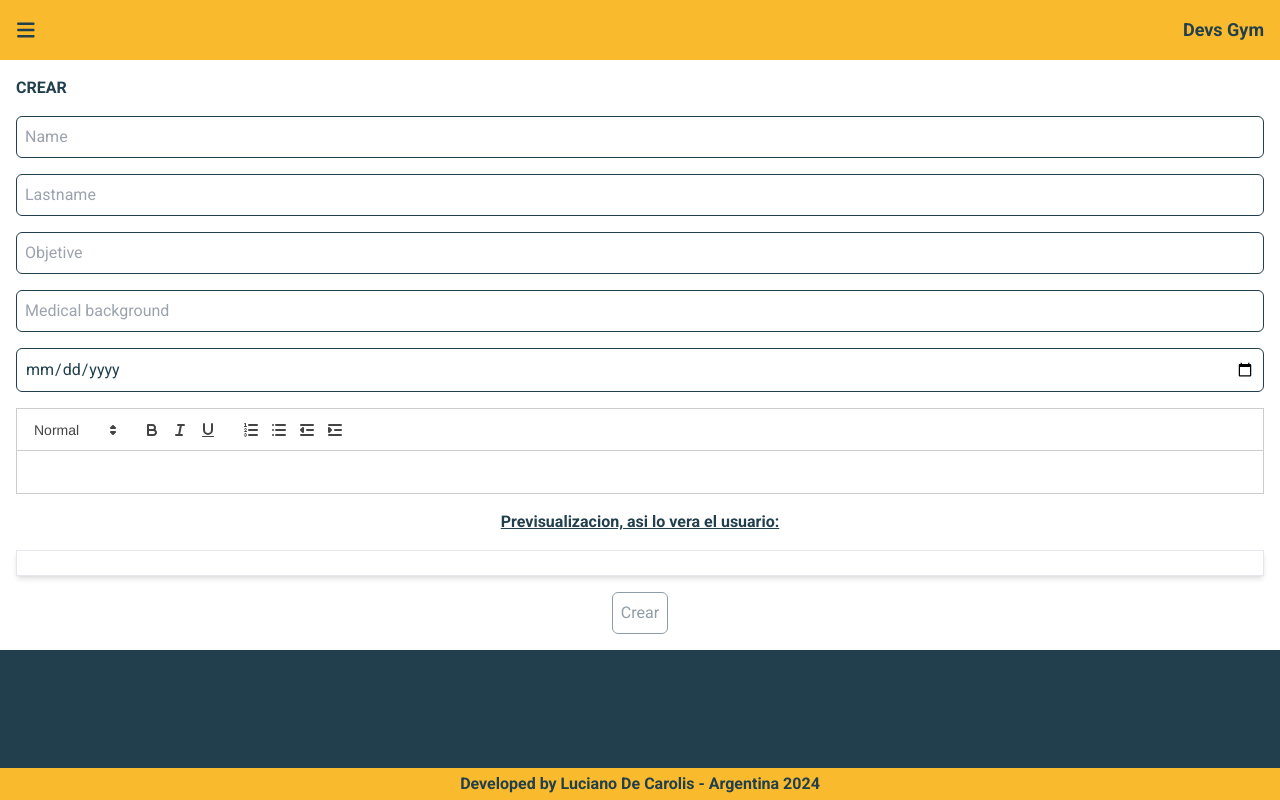
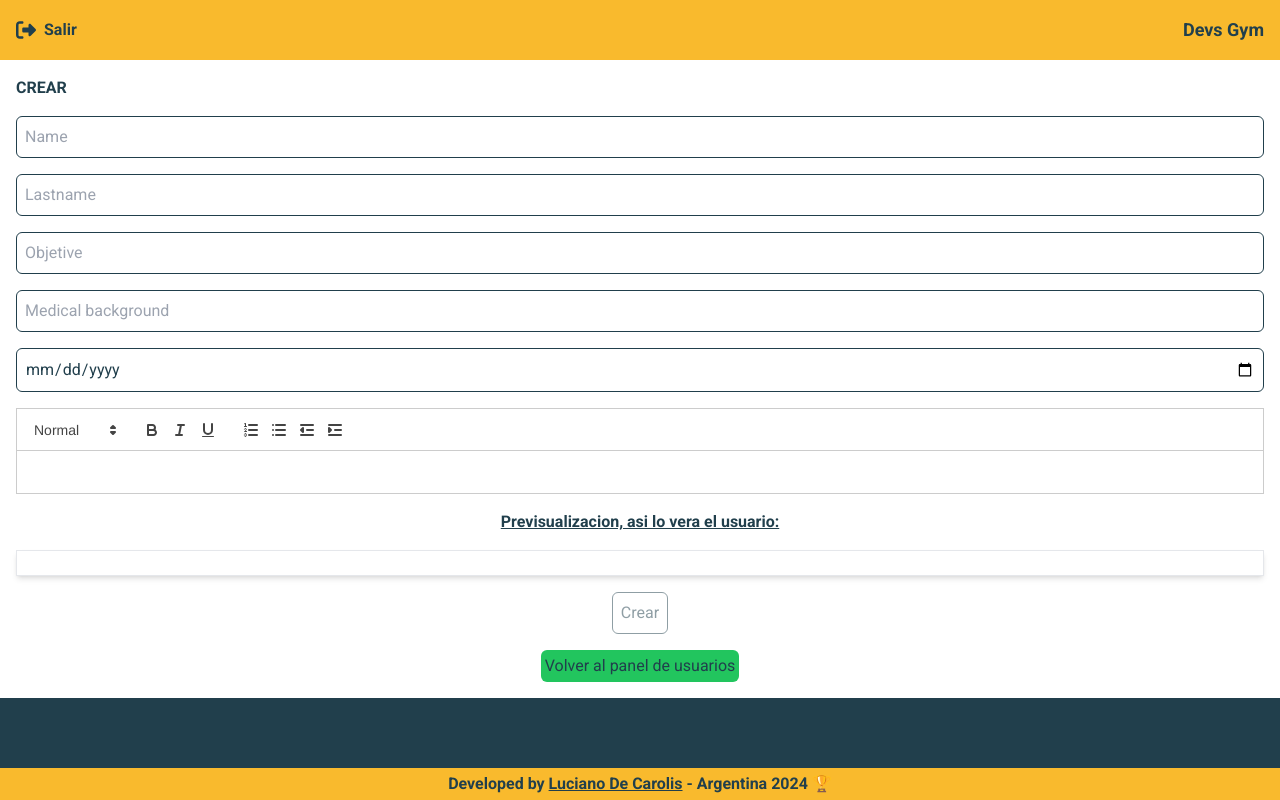
Before and after one commit to Ludcs/gym-fs-app, a Next.js app in the folder client/frontend/: page /admin/create/1 in a window 1280 px wide. Built offline with nearby package versions, Linux system fonts and the light colour scheme; no server answers.

Commit message:
front: changes in cookies expires-remove & remove sidebar component

```diff
--- a/client/frontend/app/admin/create/[id]/page.jsx
+++ b/client/frontend/app/admin/create/[id]/page.jsx
@@ -8,6 +8,7 @@ import 'react-quill/dist/quill.snow.css';
 import { useEffect, useState } from 'react';
 import { useParams } from 'next/navigation';
 import { useRouter } from 'next/navigation';
+import Link from 'next/link';
 
 export default function CreatePage() {
   const router = useRouter();
@@ -245,6 +246,7 @@ export default function CreatePage() {
         <button
           className="w-fit m-auto border border-primary p-2 rounded-md cursor-pointer hover:bg-primary hover:text-white transition-colors duration-200 disabled:opacity-50 disabled:cursor-not-allowed"
           routineValues
+          type="submit"
           disabled={
             routineValues.objetive === '' ||
             routineValues.medicalBackground === '' ||
@@ -255,6 +257,12 @@ export default function CreatePage() {
         >
           {routineValues.userHasRoutine ? 'Actualizar' : 'Crear'}
         </button>
+        <Link
+          href={'/admin'}
+          className="w-fit m-auto p-1 border-transparent rounded-md bg-green-500 hover:bg-green-400 transition-colors duration-200"
+        >
+          Volver al panel de usuarios
+        </Link>
         {/* <ToastContainer autoClose={3500} /> */}
       </form>
     </div>
--- a/client/frontend/app/login/page.js
+++ b/client/frontend/app/login/page.js
@@ -42,10 +42,10 @@ export default function Login() {
         'http://localhost:8000/auth/login',
         loginValues
       );
-      Cookies.set('userName', data.userName, { expires: 7, path: '/' });
-      Cookies.set('userId', data.userId, { expires: 7, path: '/' });
-      Cookies.set('isAdmin', data.isAdmin, { expires: 7, path: '/' });
-      Cookies.set('token', data.token, { expires: 7, path: '/' });
+      Cookies.set('userName', data.userName, { expires: 1 / 12, path: '/' }); //Expire in 2hs: 24hs(1 dia) dividido en 12hs = 2hs
+      Cookies.set('userId', data.userId, { expires: 1 / 12, path: '/' });
+      Cookies.set('isAdmin', data.isAdmin, { expires: 1 / 12, path: '/' });
+      Cookies.set('token', data.token, { expires: 1 / 12, path: '/' });
       //console.log(data);
 
       //const token = data.token;
--- a/client/frontend/components/Footer.jsx
+++ b/client/frontend/components/Footer.jsx
@@ -1,8 +1,18 @@
+import Link from 'next/link';
+
 export default function Footer() {
   return (
     <div className="bg-secondary w-full flex justify-center items-center p-1">
       <p className="text-primary font-bold">
-        Developed by Luciano De Carolis - Argentina 2024
+        Developed by{' '}
+        <Link
+          href={'https://www.linkedin.com/in/luciano-de-carolis-36a751148/'}
+          target="_blank"
+          className="underline hover:text-slate-500"
+        >
+          Luciano De Carolis
+        </Link>{' '}
+        - Argentina 2024 🏆
       </p>
     </div>
   );
--- a/client/frontend/components/Navbar.jsx
+++ b/client/frontend/components/Navbar.jsx
@@ -1,13 +1,39 @@
 'use client';
-import { useState } from 'react';
+import Cookies from 'js-cookie';
+import { useEffect, useState } from 'react';
 import { usePathname } from 'next/navigation';
-import { FaBars } from 'react-icons/fa6';
-import Sidebar from './Sidebar';
+import { FaBars, FaRightFromBracket } from 'react-icons/fa6';
+//import Sidebar from './Sidebar';
 import Link from 'next/link';
 
 export default function Navbar() {
-  const [showSidebar, setShowSidebar] = useState(false);
+  //const [showSidebar, setShowSidebar] = useState(false);
   const pathname = usePathname();
+
+  // const isAdmin = Cookies.get('isAdmin');
+
+  useEffect(() => {
+    if (typeof window !== 'undefined') {
+      window.addEventListener('beforeunload', clearCookies);
+
+      return () => {
+        window.removeEventListener('beforeunload', clearCookies);
+      };
+    }
+  }, []);
+
+  const clearCookies = () => {
+    Cookies.remove('userName');
+    Cookies.remove('userId');
+    Cookies.remove('isAdmin');
+    Cookies.remove('token');
+  };
+
+  const handleLogout = () => {
+    clearCookies();
+    window.location.href = '/';
+    //router.push('/');
+  };
 
   return (
     <div className="bg-secondary flex justify-between items-center p-4">
@@ -20,22 +46,37 @@ export default function Navbar() {
           onClick={() => setShowSidebar(true)}
         />
       )} */}
-      {(pathname !== '/') &
-      (pathname !== '/login') &
-      (pathname !== '/register') ? (
-        <FaBars
-          className="cursor-pointer text-primary"
-          size={20}
-          onClick={() => setShowSidebar(true)}
-        />
-      ) : null}
-      {showSidebar && <Sidebar setShowSidebar={setShowSidebar} />}
+      {/* <FaBars
+        className={`cursor-pointer text-primary ${
+          pathname === '/' || pathname === '/login' || pathname === '/register'
+            ? 'invisible'
+            : ''
+        }`}
+        size={20}
+        onClick={() => setShowSidebar(true)}
+      />
+      {showSidebar && <Sidebar setShowSidebar={setShowSidebar} />} */}
       <Link
         href={'/'}
-        className="w-full text-primary font-bold text-lg text-end"
+        onClick={handleLogout}
+        className={`${
+          pathname === '/' || pathname === '/login' || pathname === '/register'
+            ? 'invisible'
+            : ''
+        }`}
       >
-        Devs Gym
+        <div className="text-primary w-full flex items-center gap-2 font-bold cursor-pointer hover:text-red-500 transition-colors duration-200">
+          <FaRightFromBracket size={20} />
+          <p>Salir</p>
+        </div>
       </Link>
+      {pathname === '/login' || pathname === '/register' ? (
+        <Link href={'/'} className="text-primary font-bold text-lg text-end">
+          Devs Gym
+        </Link>
+      ) : (
+        <p className="text-primary font-bold text-lg text-end">Devs Gym</p>
+      )}
     </div>
   );
 }
--- a/client/frontend/components/Select.jsx
+++ b/client/frontend/components/Select.jsx
@@ -15,7 +15,6 @@ export default function Select({ filterByActivity }) {
     <form className="mx-auto w-1/3">
       <select
         value={selectedOption}
-        defaultValue=""
         onChange={handleSelectChange}
         className="bg-primary border border-gray-300 text-gray-900 text-base rounded-lg focus:ring-blue-500 focus:border-blue-500 block w-full p-2.5 dark:bg-gray-700 dark:border-gray-600 dark:placeholder-gray-400 dark:text-white dark:focus:ring-blue-500 dark:focus:border-blue-500"
       >
--- a/client/frontend/components/Sidebar.jsx
+++ b/client/frontend/components/Sidebar.jsx
@@ -31,7 +31,7 @@ export default function Sidebar({ setShowSidebar }) {
   };
 
   return (
-    <div className="bg-white h-screen absolute left-0 top-0 py-4 pt-6 flex flex-col pl-4 pr-8 z-10">
+    <div className="bg-white h-screen absolute left-0 top-0 py-4 pt-6 flex flex-col pl-4 pr-8 z-10 border-slate-400 border-r-2">
       <button
         className="absolute top-2 right-2 cursor-pointer"
         onClick={() => setShowSidebar(false)}
```
